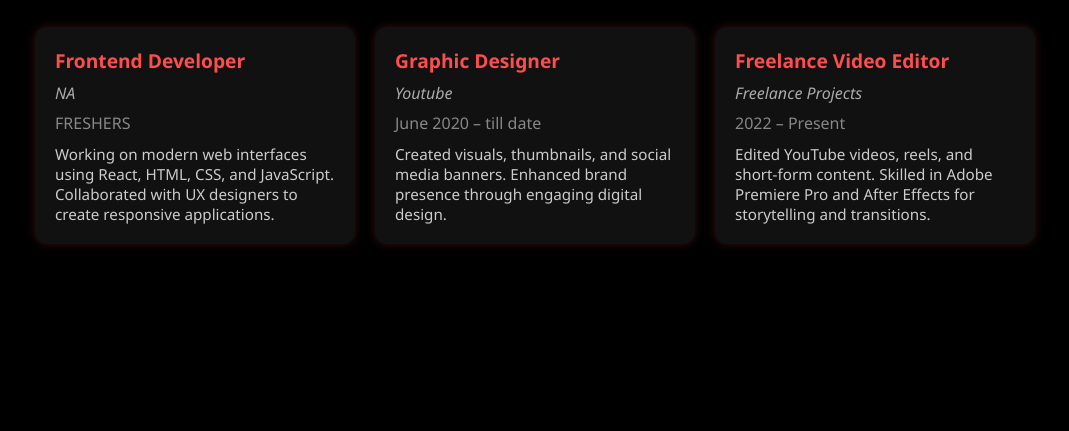
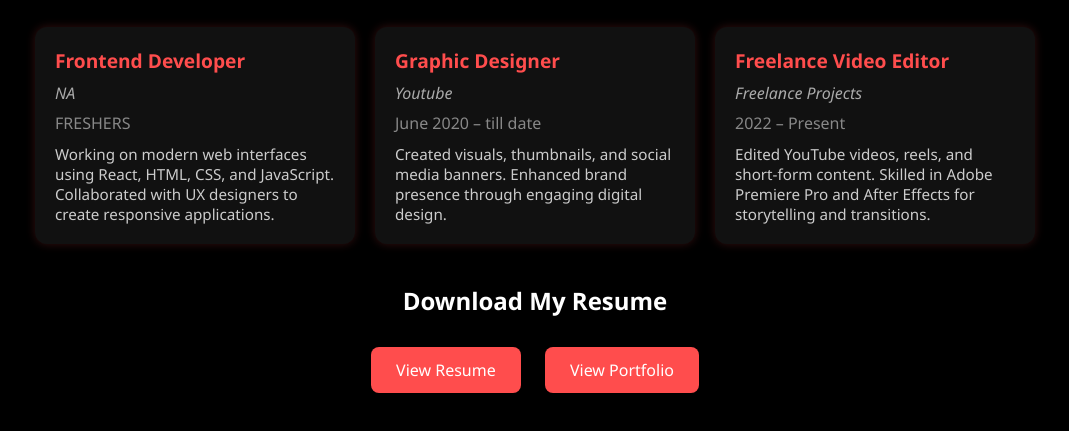
Before and after one commit to Aditya681-bit/MY-PORTOLIO, a plain HTML site: page wxp.html in a window 1280 px wide. Shown: the part 125-556 px from the top of the page, without its empty margins (105-1174 px from the left). Drawn offline with Linux system fonts and the light colour scheme.

Commit message:
Add files via upload

```diff
--- a/wxp.html
+++ b/wxp.html
@@ -69,6 +69,27 @@
       color: #ccc;
       font-size: 0.95em;
     }
+
+    .resume-section {
+      text-align: center;
+      margin-top: 40px;
+    }
+
+    .resume-link {
+      display: inline-block;
+      margin: 10px;
+      padding: 12px 25px;
+      background-color: #ff4d4d;
+      color: #fff;
+      border-radius: 8px;
+      text-decoration: none;
+      transition: background-color 0.3s, box-shadow 0.3s;
+    }
+
+    .resume-link:hover {
+      background-color: #e60000;
+      box-shadow: 0 0 12px #ff4d4d;
+    }
   </style>
 </head>
 <body>
@@ -96,5 +117,11 @@
       <div class="exp-desc">Edited YouTube videos, reels, and short-form content. Skilled in Adobe Premiere Pro and After Effects for storytelling and transitions.</div>
     </div>
   </div>
+
+  <div class="resume-section">
+    <h2>Download My Resume</h2>
+    <a class="resume-link" href="resume.pdf" target="_blank">View Resume</a>
+    <a class="resume-link" href="index.html">View Portfolio</a>
+  </div>
 </body>
 </html>
```
